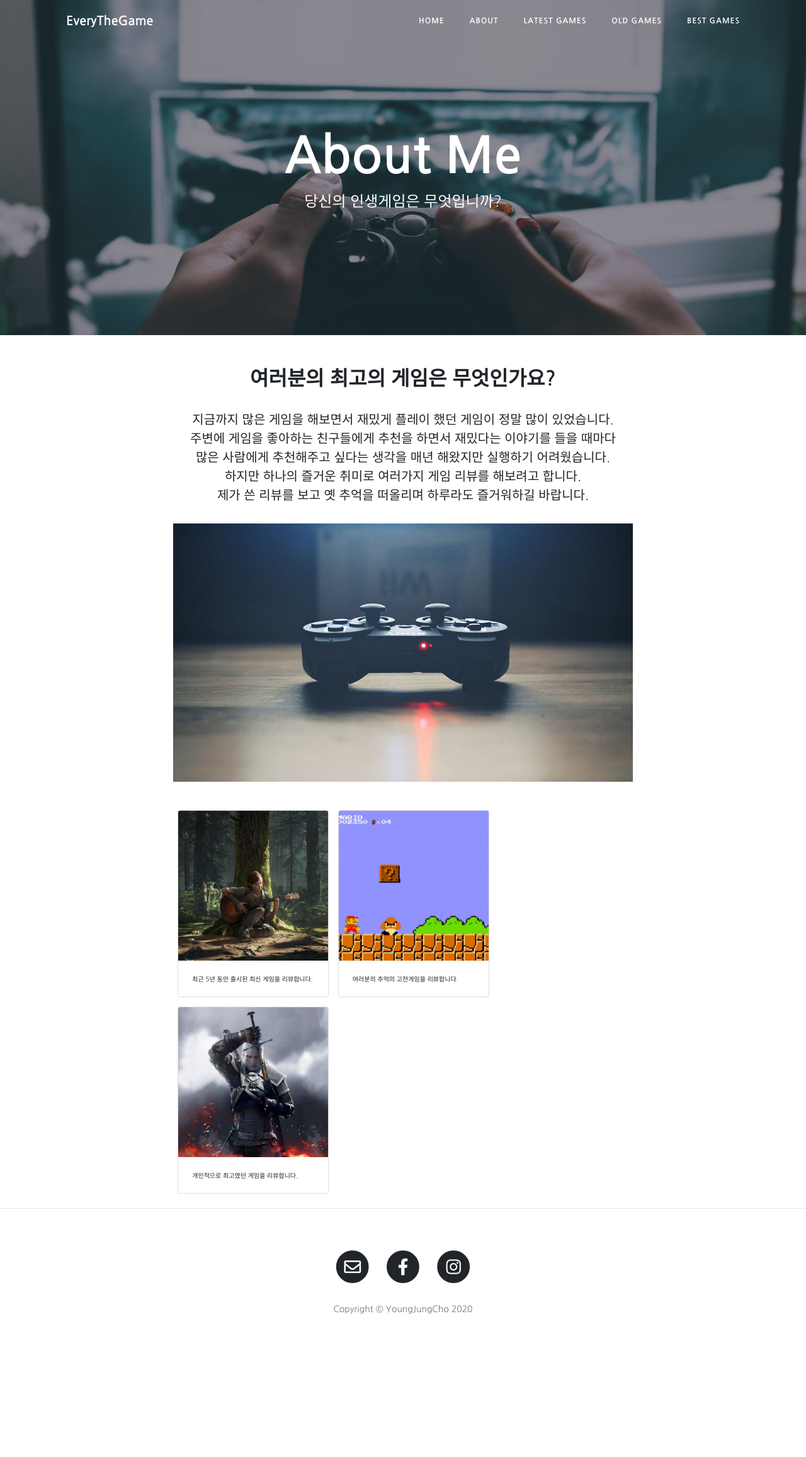
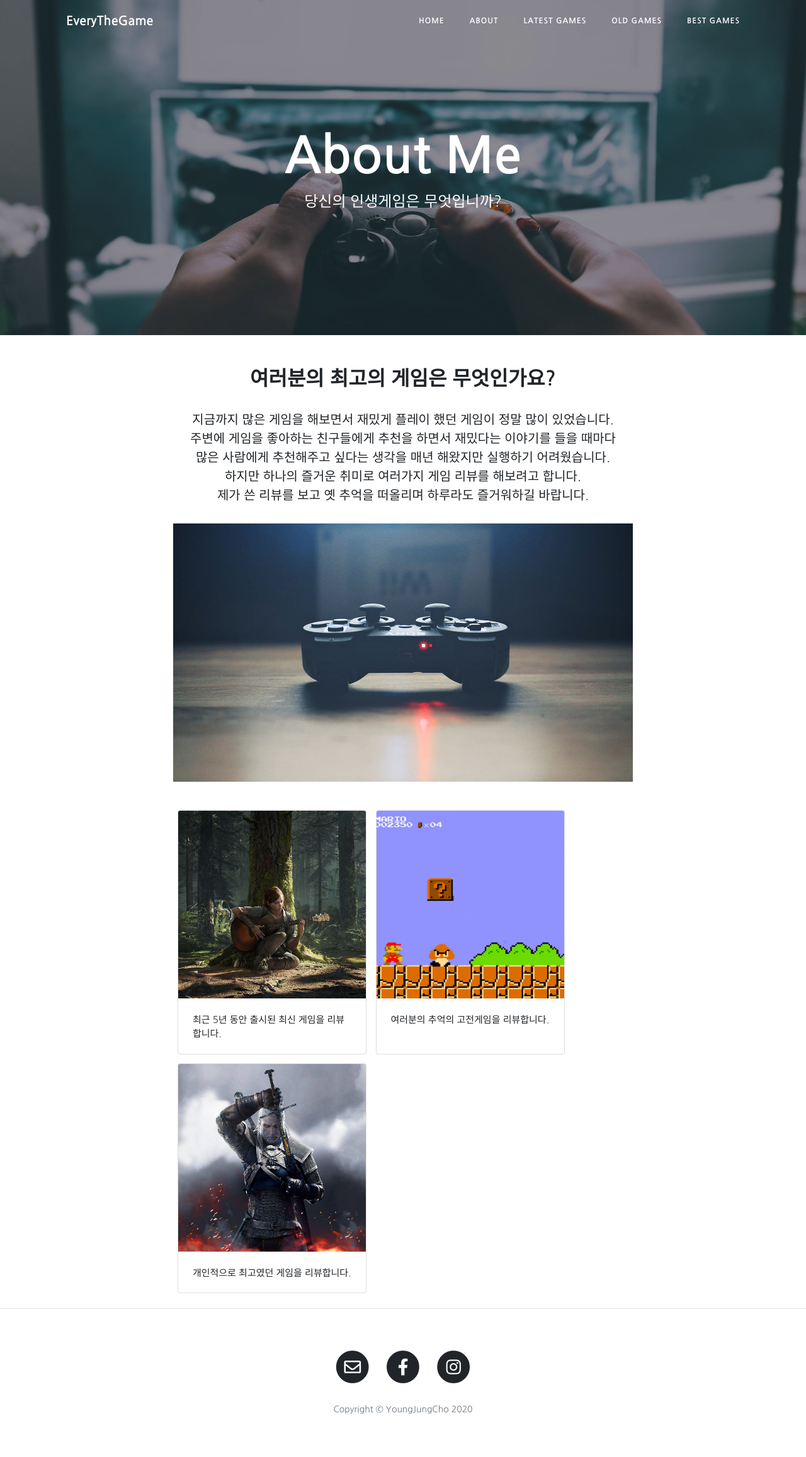
Before and after one commit to youngjungcho/everythegame88, a Jekyll site: the page built from about.html, in a window 1280 px wide. Shown: the whole page at 63% size. Built offline with Jekyll 4.4.1, drawn with Linux system fonts in a browser that asks for light colours; before the commit the page ends 2154 px from its top, so only the background shows below that.

Commit message:
Update about.html

```diff
--- a/about.html
+++ b/about.html
@@ -22,7 +22,7 @@
 
   .card-text {
     margin: 1%;
-    font-size: 10px;
+    font-size: 15px;
   }
 </style>
 
@@ -44,19 +44,19 @@
     <div id="information02">
         <div class="container">
           <div class="row">
-            <div class="card" style="width: 15rem;">
+            <div class="card" style="width: 15em;">
               <img src="/img/bg01.jpg" class="card-img-top" alt="최신게임">
               <div class="card-body">
                 <p class="card-text">최근 5년 동안 출시된 최신 게임을 리뷰합니다.</p>
               </div>
             </div>
-            <div class="card" style="width: 15rem;">
+            <div class="card" style="width: 15em;">
               <img src="/img/bg02.jpg" class="card-img-top" alt="고전게임">
               <div class="card-body">
                 <p class="card-text">여러분의 추억의 고전게임을 리뷰합니다.</p>
               </div>
             </div>
-            <div class="card" style="width: 15rem;">
+            <div class="card" style="width: 15em;">
               <img src="/img/bg03.jpg" class="card-img-top" alt="베스트게임">
               <div class="card-body">
                 <p class="card-text">개인적으로 최고였던 게임을 리뷰합니다.</p>
```
